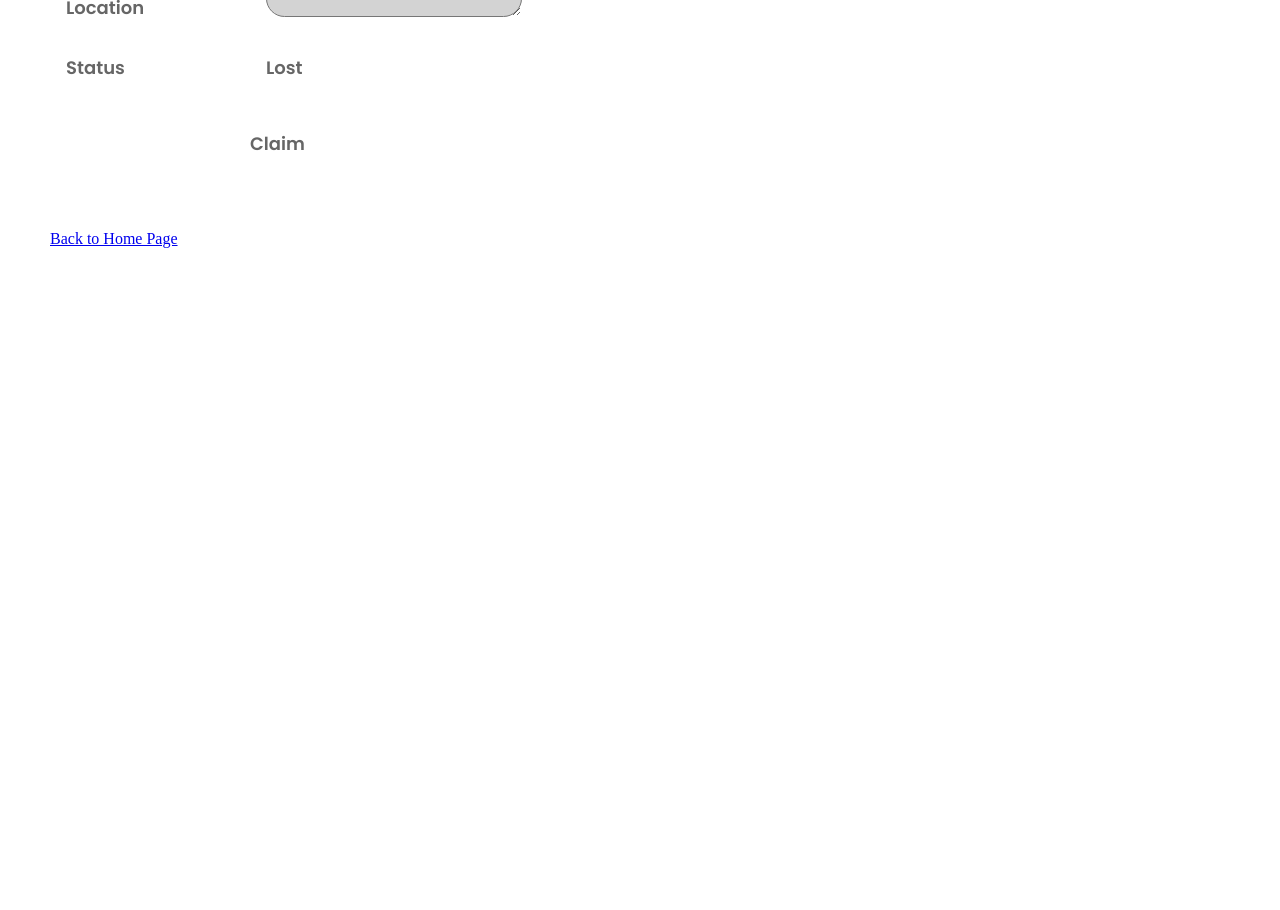
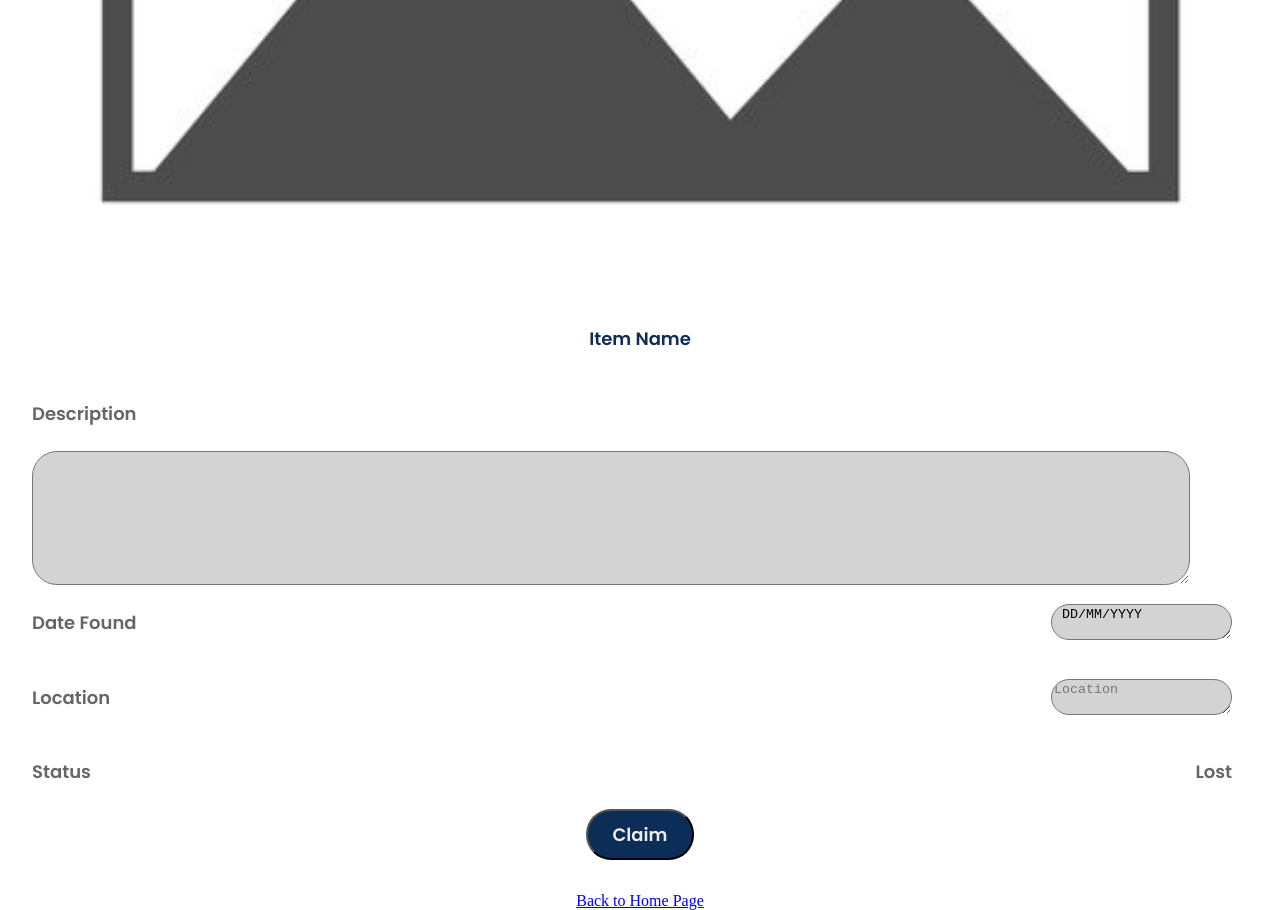
Before and after one commit to Code-the-Dream-School/ffprac-team7-front, a React (Vite) app: page /itemDetails in a window 1280 px wide. Shown: the part 640-1550 px from the top of the page. Before the commit the page ends 888 px from the top, so only its background shows below. Built offline with nearby package versions, Linux system fonts and the light colour scheme.

Commit message:
item info page appearance

```diff
--- a/src/pages/itemDetails.jsx
+++ b/src/pages/itemDetails.jsx
@@ -11,19 +11,30 @@ export function ItemDetails() {
 
             <h4 class='itemName'>Item Name</h4>
 
+            <div class="description-container">
             <h4 class="description" > Description </h4>
-            <textarea class="rect1" ></textarea>  {/* <-- text area ? */}
+            <textarea class="DescriptionBox" ></textarea>  {/* <-- text area ? */}
+            </div>
 
+            <div class='Date-Container'>
             <h4 class="date" > Date Found </h4>
-            <textarea class="rect2" placeholder="DD/MM/YYYY"> DD/MM/YYYY </textarea>   {/* <-- text area ? */}
+            <textarea class="DateBox" placeholder="DD/MM/YYYY"> DD/MM/YYYY </textarea>   {/* <-- text area ? */}
+            </div>
 
+            <div class='Location-Container'>
             <h4 class="location" > Location </h4>
-            <textarea class="rect3" placeholder='Location' ></textarea>   {/* <-- text area ? */}
+            <textarea class="locationBox" placeholder='Location' ></textarea>   {/* <-- text area ? */}
+            </div>
 
+            <div class='Status-Container'>
             <h4 class="status" > Status </h4>
             <div class="lostFound" > Lost </div>
+            </div>
 
-            <div class="claim" > Claim </div>   {/*button*/}
+            <div class='Claim-Button-Container'>
+            <button class='button'> Claim</button>
+            </div>
+
 
             <Link class='BackHome' to="/">Back to Home Page</Link>
         </div>
--- a/src/styles/itemDetails.css
+++ b/src/styles/itemDetails.css
@@ -1,128 +1,138 @@
-.content_box {
-  position: relative;
+.item_details_container {
   display: flex;
   flex-direction: column;
-  margin: 1px 8px 16px 6px;
-  width: 362px;
-  height: 780px;
-  min-height: 780px;
+  min-height: 100vh;
   overflow: hidden;
 }
 .itemImage {
+    border-radius: 25px 25px 25px 25px;
 }
+
 .itemName {
-  position: absolute;
-  top: 370px;
-  left: 200px;
-  width: 201px;
-  height: 27px;
+  display:flex;
+  flex-direction: column;
+  align-items: center;
+  padding-top: ;
+
   font: 600 18px/1.5 "Poppins", Helvetica, Arial, serif;
   color: rgb(12, 45, 87);
 }
+
+
 .description {
-  position: absolute;
-  top: 410px;
-  right: 282px;
-  bottom: 275px;
-  left: 66px;
-  width: 114px;
-  height: 21px;
-  font: 600 18px/1.5 "Poppins", Helvetica, Arial, serif;
-  color: rgb(102, 102, 102);
-}
-.rect1 {
-  position: absolute;
-  top: 456px;
-  right: 100px;
-  bottom: 333px;
-  left: 66px;
-  width: 481px;
-  height: 91px;
-  background-color: lightgray;
-  border-radius: 25px 25px 25px 25px;
-}
-.date {
-  position: absolute;
-  top: 550px;
-  right: 282px;
-  bottom: 275px;
-  left: 66px;
-  width: 114px;
-  height: 21px;
-  font: 600 18px/1.5 "Poppins", Helvetica, Arial, serif;
-  color: rgb(102, 102, 102);
-}
-.rect2 {
-  position: absolute;
-  top: 560px;
-  right: 100px;
-  bottom: 275px;
-  left: 266px;
-  width: 250px;
-  height: 31px;
-  background-color: lightgray;
-  border-radius: 25px 25px 25px 25px;
-}
-.location {
-  position: absolute;
-  top: 610px;
-  right: 282px;
-  bottom: 275px;
-  left: 66px;
-  width: 114px;
-  height: 21px;
-  font: 600 18px/1.5 "Poppins", Helvetica, Arial, serif;
-  color: rgb(102, 102, 102);
-}
-.rect3 {
-  position: absolute;
-  top: 620px;
-  right: 100px;
-  bottom: 275px;
-  left: 266px;
-  width: 250px;
-  height: 31px;
-  background-color: lightgray;
-  border-radius: 25px 25px 25px 25px;
-}
-.status {
-  position: absolute;
-  top: 670px;
-  right: 282px;
-  bottom: 275px;
-  left: 66px;
-  width: 114px;
-  height: 21px;
-  font: 600 18px/1.5 "Poppins", Helvetica, Arial, serif;
-  color: rgb(102, 102, 102);
-}
-.lostFound {
-  position: absolute;
-  top: 694px;
-  right: 282px;
-  bottom: 275px;
-  left: 266px;
-  width: 114px;
-  height: 21px;
-  font: 600 18px/1.5 "Poppins", Helvetica, Arial, serif;
-  color: rgb(102, 102, 102);
-}
-.claim {
-  position: absolute;
-  top: 770px;
-  right: 282px;
-  bottom: 275px;
-  left: 250px;
-  width: 114px;
-  height: 21px;
+  display:flex;
+  flex-direction: row;
+  align-items: start;
+  margin-left: 2rem;
   font: 600 18px/1.5 "Poppins", Helvetica, Arial, serif;
   color: rgb(102, 102, 102);
 }
 
+.DescriptionBox {
+  display:flex;
+  flex-direction: row;
+  align-items: end;
+  margin-left: 2rem;
+  margin-right: 2rem;
+  height: 8rem;
+  width: 90%;
+  background-color: lightgray;
+  border-radius: 25px 25px 25px 25px;
+}
+
+
+.Date-Container{
+display: flex;
+flex-direction: row;
+align-items: center;
+justify-content: space-between;
+}
+.date {
+align-items: center;
+font: 600 18px/1.5 "Poppins", Helvetica, Arial, serif;
+color: rgb(102, 102, 102);
+margin-left: 2rem;
+}
+.DateBox {
+align-items: center;
+background-color: lightgray;
+border-radius: 25px 25px 25px 25px;
+margin-right: 3rem;
+}
+
+
+.Location-Container{
+display: flex;
+flex-direction: row;
+align-items: center;
+justify-content: space-between;
+}
+.location {
+display:flex;
+flex-direction: column;
+align-items: center;
+font: 600 18px/1.5 "Poppins", Helvetica, Arial, serif;
+color: rgb(102, 102, 102);
+margin-left: 2rem;
+}
+.locationBox {
+display:flex;
+flex-direction: column;
+align-items: center;
+background-color: lightgray;
+border-radius: 25px 25px 25px 25px;
+margin-right: 3rem;
+}
+
+
+.Status-Container{
+display: flex;
+flex-direction: row;
+align-items: center;
+justify-content: space-between;
+}
+.status {
+display:flex;
+flex-direction: column;
+align-items: center;
+font: 600 18px/1.5 "Poppins", Helvetica, Arial, serif;
+color: rgb(102, 102, 102);
+margin-left: 2rem;
+}
+.lostFound {
+ display:flex;
+  flex-direction: column;
+  align-items: center;
+ font: 600 18px/1.5 "Poppins", Helvetica, Arial, serif;
+  color: rgb(102, 102, 102);
+  margin-right: 3rem;
+}
+
+.Claim-Button-Container{
+display: flex;
+flex-direction: row;
+align-items: center;
+justify-content: center;
+}
+.claim {
+display:flex;
+flex-direction: column;
+align-items: center;
+font: 600 18px/1.5 "Poppins", Helvetica, Arial, serif;
+color: rgb(102, 102, 102);
+}
+.button{
+background-color: #0C2D57; /* Blue */
+color: #EFECEC;
+padding: 10px 25px;
+font: 600 18px/1.5 "Poppins", Helvetica, Arial, serif;
+cursor: pointer;
+border-radius: 25px 25px 25px 25px;
+}
+
 .BackHome {
-  position: absolute;
-  top: 870px;
-  right: 282px;
-  bottom: 275px;
-  left: 50px;
+display:flex;
+flex-direction: column;
+align-items: center;
+margin-top: 2rem;
 }
```
